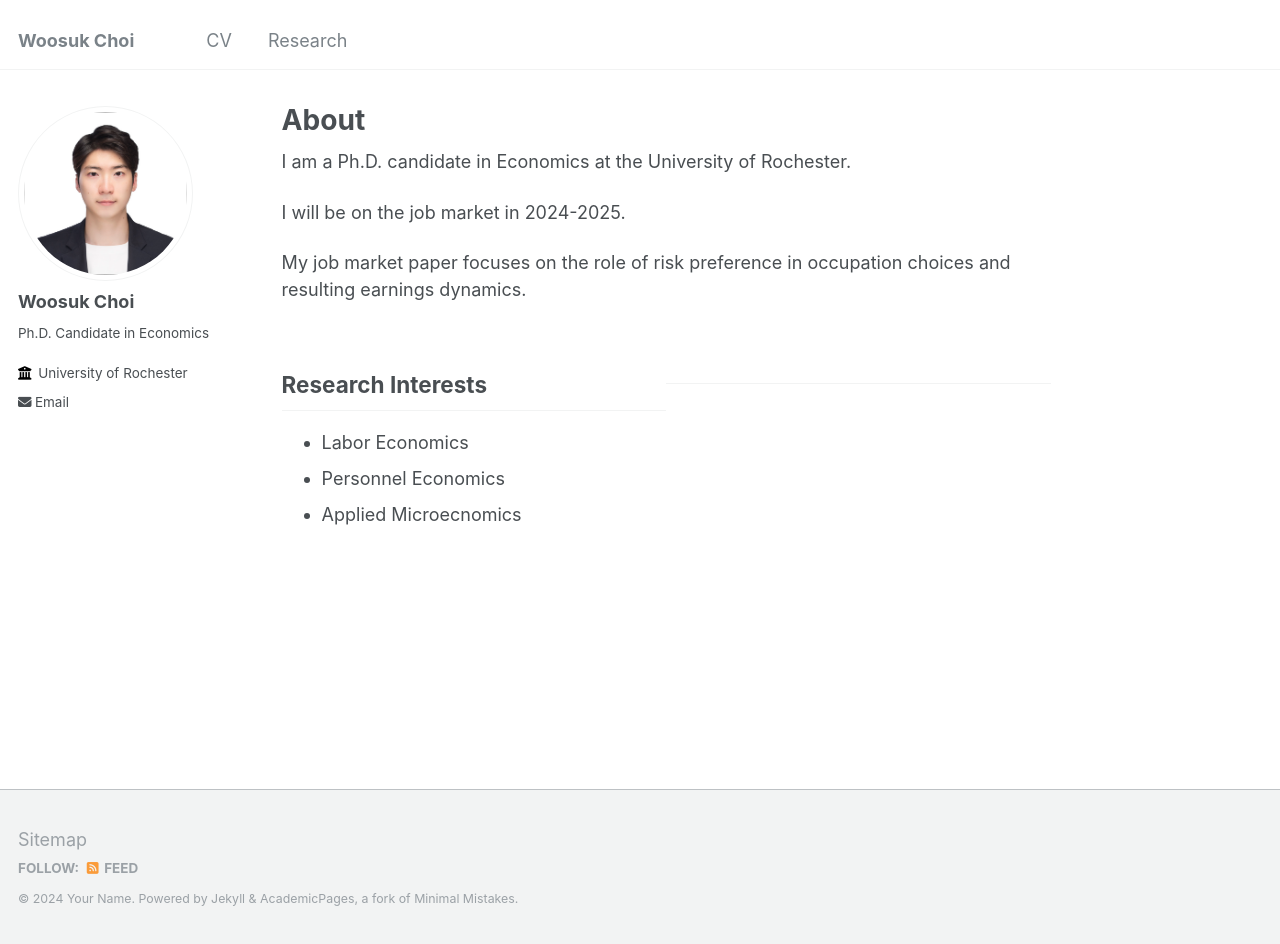
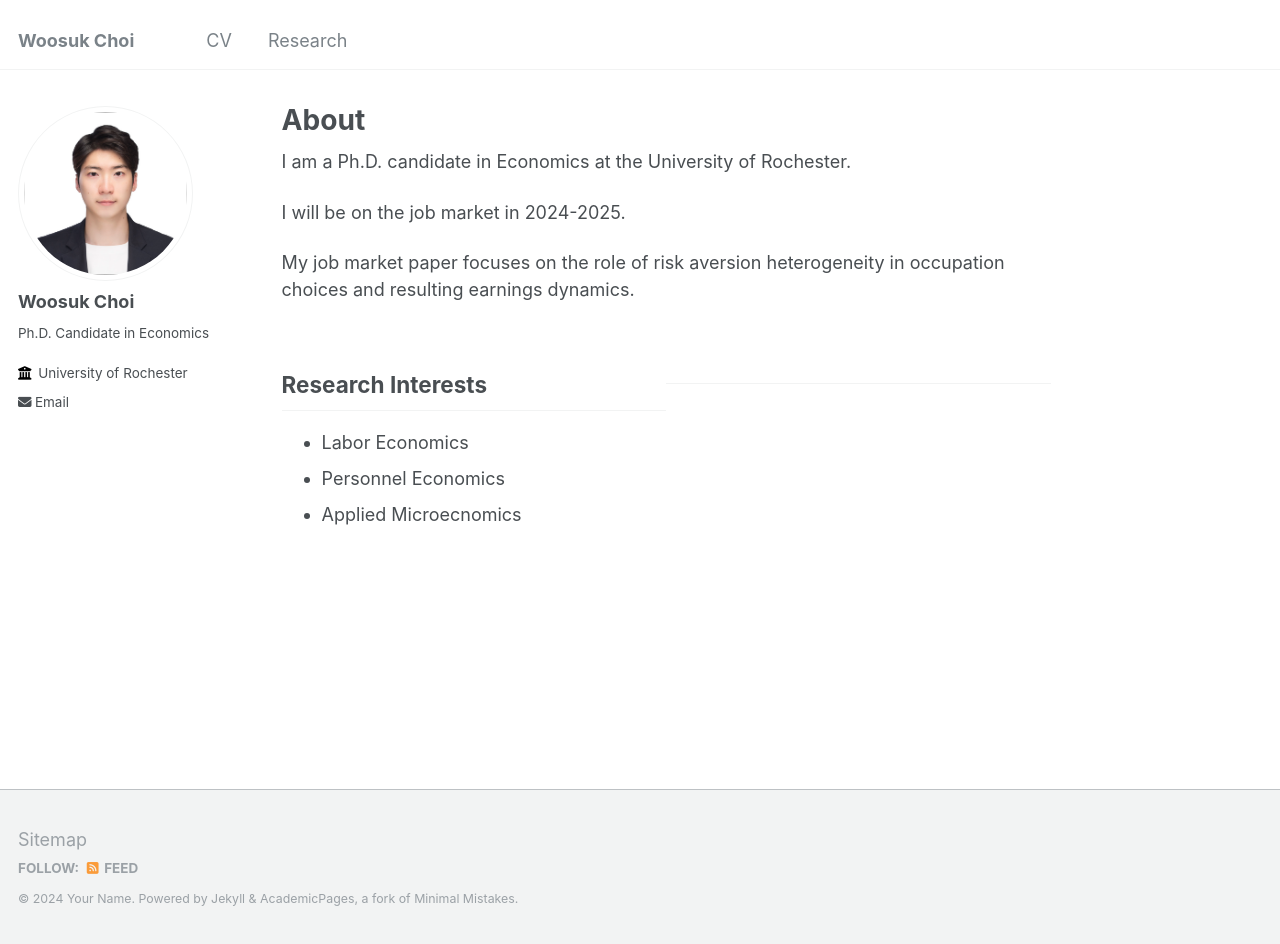
Before and after one commit to woosukchoi/old_page, a Jekyll site: the page built from _pages/about.md, in a window 1280 px wide and 944 px high. Built offline with Jekyll 4.4.1, drawn with Linux system fonts in a browser that asks for light colours.

Commit message:
Update about

```diff
--- a/_pages/about.md
+++ b/_pages/about.md
@@ -10,7 +10,7 @@ I am a Ph.D. candidate in Economics at the University of Rochester.
 
 I will be on the job market in 2024-2025.
 
-My job market paper focuses on the role of risk preference in occupation choices and resulting earnings dynamics.
+My job market paper focuses on the role of risk aversion heterogeneity in occupation choices and resulting earnings dynamics.
 
 <div style="display: flex;">
   <div style="flex: 1;">
```
